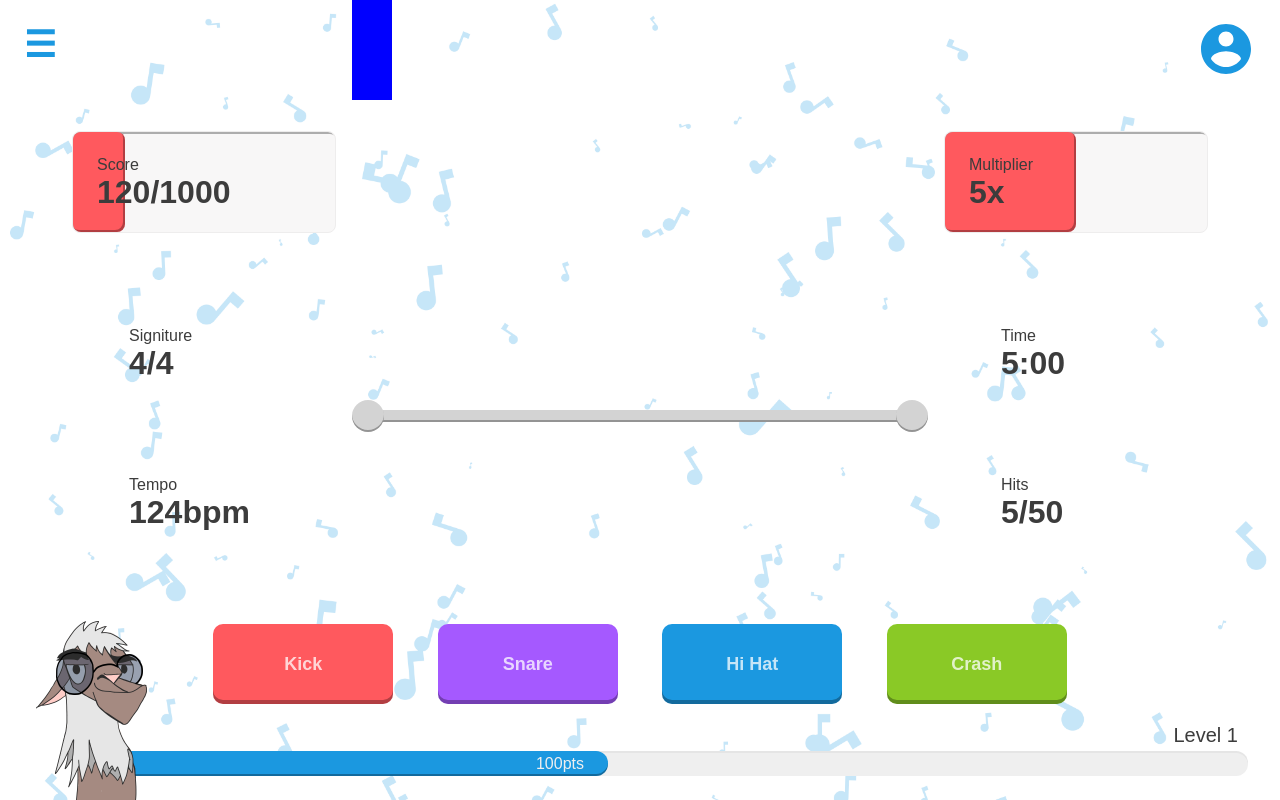
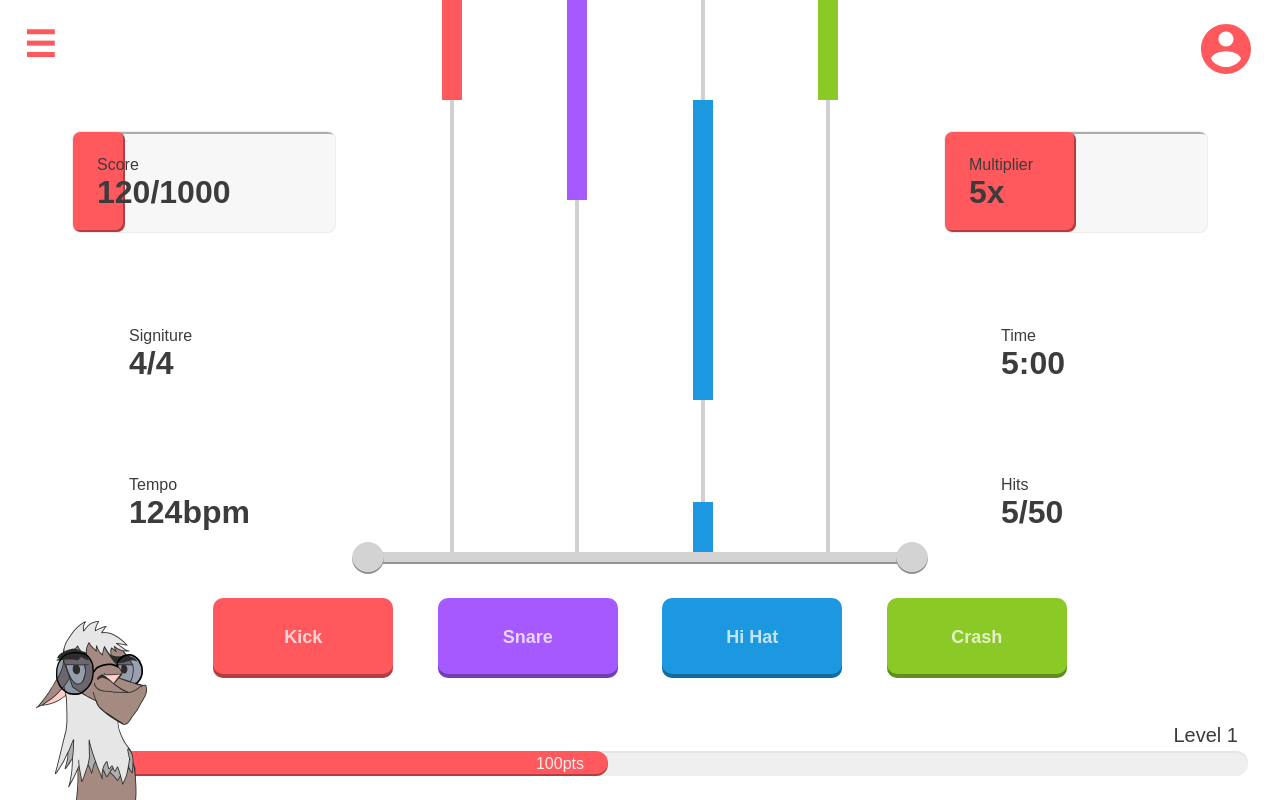
Before and after one commit to mmmarkyb/Maestro, a PHP site: page /rythemRush.html in a window 1280 px wide. Run offline with PHP 8.4, Linux system fonts and the light colour scheme.

Commit message:
Final CSS changes for rhythm rush
After many CSS battles i have now finished the CSS for rhythm rush, i have also created the ablility to move the tiles and animate using CSS however this might need to be changed as i dont think we can capture the veritcal position of the object whilst using 'transition:'

```diff
--- a/rythemRush.html
+++ b/rythemRush.html
@@ -11,8 +11,8 @@
 <body>
   <input type="checkbox" id="menuToggle">
   <div id="pageWrap">
-    <label for="menuToggle" id="menu"><h3>☰</h3></label>
-    <div id="mainWindow">
+    <label for="menuToggle" id="menu"><h3 style="color: #FF595E">☰</h3></label>
+    <div id="mainWindow" style="background: white;">
       <header style="position: absolute; z-index: 0">
         <div id="blockElement"></div>
         <h1></h1>
@@ -20,7 +20,7 @@
           <svg width="50px" height="50px" viewBox="0 0 50 50" version="1.1" xmlns="http://www.w3.org/2000/svg" xmlns:xlink="http://www.w3.org/1999/xlink">
             <g id="Profile_red" transform="translate(-5.000000, -5.000000)">
               <g id="Page-1">
-                <path d="M29.9999982,4.9999997 C16.1999991,4.9999997 4.9999997,16.1999991 4.9999997,29.9999982 C4.9999997,43.7999984 16.1999991,54.9999967 29.9999982,54.9999967 C43.7999984,54.9999967 54.9999967,43.7999984 54.9999967,29.9999982 C54.9999967,16.1999979 43.7999984,4.9999997 29.9999982,4.9999997 Z M29.9999982,12.4999993 C34.1499975,12.4999993 37.4999977,15.8499994 37.4999977,19.9999988 C37.4999977,24.1499982 34.1499975,27.4999983 29.9999982,27.4999983 C25.8499987,27.4999983 22.4999986,24.1499982 22.4999986,19.9999988 C22.4999986,15.8499994 25.8499987,12.4999993 29.9999982,12.4999993 Z M29.9999982,47.9999989 C23.7499986,47.9999989 18.2249988,44.7999973 14.9999991,39.9499986 C15.0749996,34.9749997 24.9999985,32.2499993 29.9999982,32.2499993 C34.9749972,32.2499993 44.9250003,34.9749997 44.9999973,39.9499986 C41.774995,44.7999973 36.2499978,47.9999989 29.9999982,47.9999989 Z" id="Fill-2" fill="#FE6367"></path>
+                <path d="M29.9999982,4.9999997 C16.1999991,4.9999997 4.9999997,16.1999991 4.9999997,29.9999982 C4.9999997,43.7999984 16.1999991,54.9999967 29.9999982,54.9999967 C43.7999984,54.9999967 54.9999967,43.7999984 54.9999967,29.9999982 C54.9999967,16.1999979 43.7999984,4.9999997 29.9999982,4.9999997 Z M29.9999982,12.4999993 C34.1499975,12.4999993 37.4999977,15.8499994 37.4999977,19.9999988 C37.4999977,24.1499982 34.1499975,27.4999983 29.9999982,27.4999983 C25.8499987,27.4999983 22.4999986,24.1499982 22.4999986,19.9999988 C22.4999986,15.8499994 25.8499987,12.4999993 29.9999982,12.4999993 Z M29.9999982,47.9999989 C23.7499986,47.9999989 18.2249988,44.7999973 14.9999991,39.9499986 C15.0749996,34.9749997 24.9999985,32.2499993 29.9999982,32.2499993 C34.9749972,32.2499993 44.9250003,34.9749997 44.9999973,39.9499986 C41.774995,44.7999973 36.2499978,47.9999989 29.9999982,47.9999989 Z" style="fill: #FF595E"></path>
               </g>
             </g>
           </svg>
@@ -48,15 +48,14 @@
             <div id="railTop">
               <ul>
                 <li id="kickRail">
-                  <div class="hitMarker"></div>
-                  <div class="hitMarker"></div>
+                  <div class="hitMarker" style="top: 0"></div>
                 </li>
                 <li id="snareRail">
                   <div class="hitMarker"></div>
                   <div class="hitMarker"></div>
                 </li>
                 <li id="hatRail">
-                  <div class="hitMarker"></div>
+                  <div class="hitMarker" style="top: 90%"></div>
                   <div class="hitMarker"></div>
                   <div class="hitMarker"></div>
                   <div class="hitMarker"></div>
@@ -102,7 +101,7 @@
         <img src="asset/mrMaestro/staticIdle.png" id="maestroImage" alt="Mr Maestro"/>
         <h3>Level 1</h3>
         <div id="progressBarBack"></div>
-        <div id="progressBarTop"><p>100pts</p></div>
+        <div style="background: #FF595E;" id="progressBarTop"><p>100pts</p></div>
       </footer>
     </div>
     <nav id="navContent">
--- a/style/css/main.css
+++ b/style/css/main.css
@@ -278,7 +278,7 @@
 
 #rhythmRush {
   width: 90%;
-  height: 80%;
+  height: 90vh;
   margin: 0 auto;
   display: flex;
   flex-wrap: wrap; }
@@ -321,17 +321,25 @@
         font-weight: bold; }
   #rhythmRush #rhythmMid {
     width: 50%;
-    height: 600px;
     margin-top: 0; }
     #rhythmRush #rhythmMid ul {
-      display: block; }
-    #rhythmRush #rhythmMid #railTop li {
       display: block;
-      float: left;
-      width: 10px;
-      height: 100px;
-      background: blue;
+      height: 100%; }
+    #rhythmRush #rhythmMid #railTop {
+      height: calc(100% - 32px);
+      width: calc(100% - 160px);
       margin: 0 auto; }
+      #rhythmRush #rhythmMid #railTop ul {
+        display: flex;
+        flex-direction: row;
+        justify-content: space-between; }
+        #rhythmRush #rhythmMid #railTop ul li {
+          width: 40px;
+          height: 103%;
+          background: url(../../asset/railBkg.png);
+          background-position: center;
+          background-repeat: repeat-y;
+          overflow: hidden; }
     #rhythmRush #rhythmMid #railBar {
       height: 32px;
       bottom: 0;
@@ -358,6 +366,21 @@
           position: absolute;
           border-radius: 0;
           z-index: 2; }
+    #rhythmRush #rhythmMid .hitMarker {
+      width: 20px;
+      height: 100px;
+      display: block;
+      margin: 0 auto;
+      position: relative;
+      transition: top 2.06s linear; }
+    #rhythmRush #rhythmMid #kickRail div {
+      background: #FF595E; }
+    #rhythmRush #rhythmMid #snareRail div {
+      background: #A559FF; }
+    #rhythmRush #rhythmMid #hatRail div {
+      background: #1B98E0; }
+    #rhythmRush #rhythmMid #cymbolRail div {
+      background: #8AC926; }
   #rhythmRush #rhythmBottom {
     height: 80px;
     width: auto;
@@ -371,9 +394,13 @@
       border-radius: 10px;
       color: rgba(255, 255, 255, 0.75);
       font-size: 18px;
-      font-weight: bold; }
+      font-weight: bold;
+      transition: all 0.3s ease; }
       #rhythmRush #rhythmBottom button:first-child {
         margin-left: 0; }
+      #rhythmRush #rhythmBottom button:hover {
+        color: white;
+        box-shadow: inset 0 -3px 0 0 rgba(0, 0, 0, 0.3); }
 
 * {
   padding: 0;
--- a/style/sass/rhythmRush.sass
+++ b/style/sass/rhythmRush.sass
@@ -5,7 +5,7 @@
   z-index: 1
 #rhythmRush
   width: 90%
-  height: 80%
+  height: 90vh
   margin: 0 auto
   display: flex
   flex-wrap: wrap
@@ -48,18 +48,25 @@
         font-weight: bold
   #rhythmMid
     width: 50%
-    height: 600px
     margin-top: 0
     ul
       display: block
+      height: 100%
     #railTop
-      li
-        display: block
-        float: left
-        width: 10px
-        height: 100px
-        background: blue
-        margin: 0 auto
+      height: calc(100% - 32px)
+      width: calc(100% - 160px)
+      margin: 0 auto
+      ul
+        display: flex
+        flex-direction: row
+        justify-content: space-between
+        li
+          width: 40px
+          height: 103%
+          background: url(../../asset/railBkg.png)
+          background-position: center
+          background-repeat: repeat-y
+          overflow: hidden
     #railBar
       height: 32px
       bottom: 0
@@ -85,8 +92,27 @@
           position: absolute
           border-radius: 0
           z-index: 2
+    .hitMarker
+      width: 20px
+      height: 100px
+      display: block
+      margin: 0 auto
+      position: relative
+      transition: top 2.06s linear
+      //box-shadow: inset 0 -4px 0 0 $vibeShadow
 
-
+    #kickRail
+      div
+        background: $vibeRed
+    #snareRail
+      div
+        background: $vibePurple
+    #hatRail
+      div
+        background: $vibeBlue
+    #cymbolRail
+      div
+        background: $vibeGreen
   #rhythmBottom
     height: 80px
     width: auto
@@ -101,5 +127,9 @@
       color: rgba(255, 255, 255, 0.75)
       font-size: 18px
       font-weight: bold
+      transition: all 0.3s ease
       &:first-child
         margin-left: 0
+      &:hover
+        color: rgba(255, 255, 255, 1)
+        box-shadow: inset 0 -3px 0 0 $vibeShadow
```
Also changed, not shown: asset/railBkg.png (added), 2 other files.
